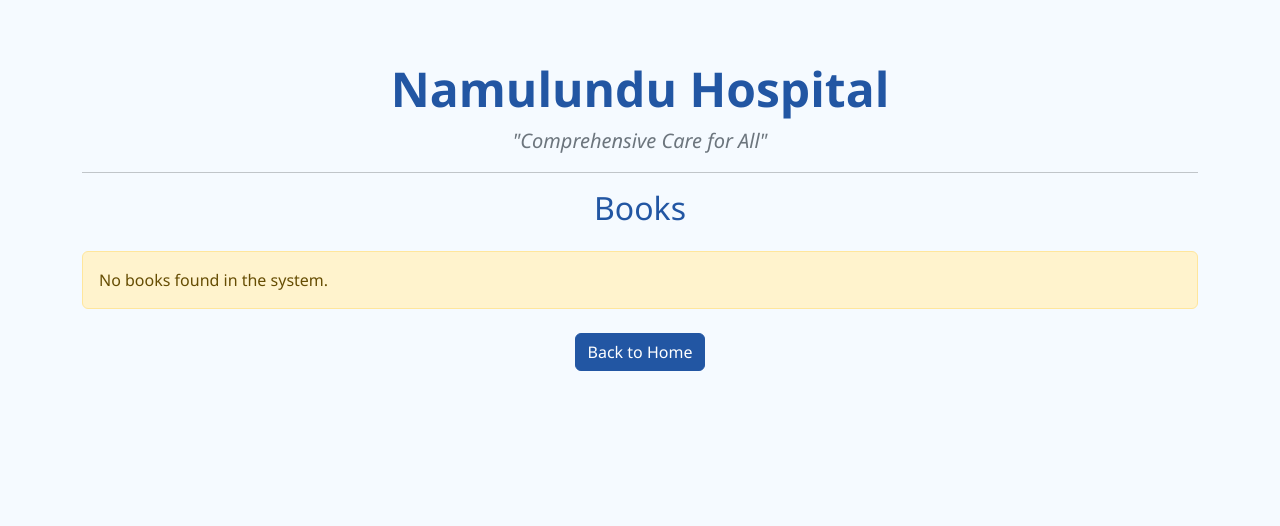
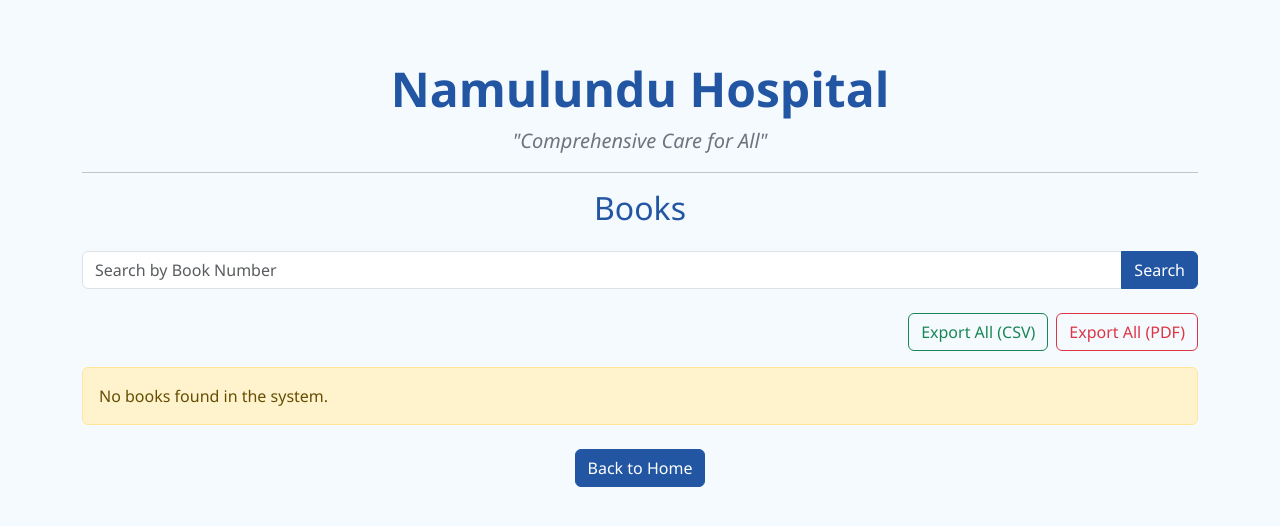
Before and after one commit to sp-mujuni/NeuroSim, a Flask app: page /books in a window 1280 px wide. Shown: the top 526 px of the page. Run offline with Flask 3, Linux system fonts and the light colour scheme; the visitor is signed in with stand-in values (Sample User, id 1).

Commit message:
Enhance books.html with search functionality, export options, and update book details display

```diff
--- a/templates/books.html
+++ b/templates/books.html
@@ -34,12 +34,33 @@
       <hr class="my-3">
       <h2 class="mb-2" style="color: #2256a3;">Books</h2>
     </div>
+
+    <form method="GET" action="/books" class="mb-4">
+      <div class="input-group">
+        <input type="text" name="query" class="form-control" placeholder="Search by Book Number" value="{{ request.args.get('query', '') }}">
+        <button type="submit" class="btn btn-primary" style="background-color: #2256a3; border-color: #2256a3;">Search</button>
+      </div>
+    </form>
+    {% if error %}
+      <div class="alert alert-danger">{{ error }}</div>
+    {% endif %}
+    {% if message %}
+      <div class="alert alert-success">{{ message }}</div>
+    {% endif %}
+
+    <div class="d-flex justify-content-end mb-3">
+      <a href="/export/all/csv" class="btn btn-outline-success me-2">Export All (CSV)</a>
+      <a href="/export/all/pdf" class="btn btn-outline-danger">Export All (PDF)</a>
+    </div>
+
     {% if books %}
       {% for book in books %}
       <div class="book-card bg-white">
         <h5>{{ book.book_id }}</h5>
-        <p class="text-muted mb-0"><em>Latest Bill:</em> {{ book.book_balance }}</p>
-        <a href="/bill/{{ book.book_id }}" class="btn btn-sm btn-primary" style="background-color: #2256a3; border-color: #2256a3;">Edit Bill</a>
+        <p class="text-muted mb-0"><em>Book Contact:</em> {{ book.book_contact }}</p>
+        <p class="text-muted mb-0"><em>Latest Bill:</em> UGX {{ book.book_balance }}</p>
+        <br>
+        <a href="/bill/{{ book.book_id }}" class="btn btn-sm btn-primary" style="background-color: #2256a3; border-color: #2256a3;">Update Bill</a>
       </div>
       {% endfor %}
     {% else %}
```
